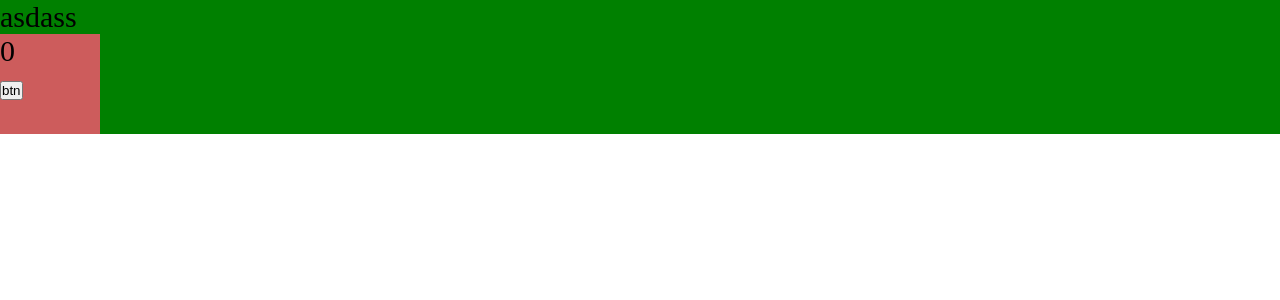
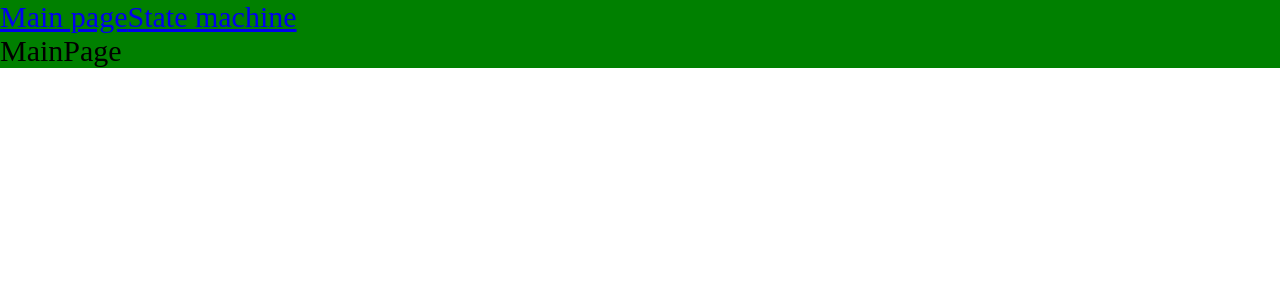
Before and after one commit to densorokin/state-machine-implementation, a React app: page / in a window 1280 px wide. Shown: the top 300 px of the page. Built offline with nearby package versions, Linux system fonts and the light colour scheme.

Commit message:
chore: added router

```diff
--- a/package.json
+++ b/package.json
@@ -15,6 +15,7 @@
     "@types/node": "^20.11.19",
     "@types/react": "^18.2.56",
     "@types/react-dom": "^18.2.19",
+    "@types/react-router-dom": "^5.3.3",
     "@types/webpack": "^5.28.5",
     "@types/webpack-dev-server": "^4.7.2",
     "html-webpack-plugin": "^5.6.0",
@@ -30,6 +31,7 @@
     "css-loader": "^6.10.0",
     "react": "^18.2.0",
     "react-dom": "^18.2.0",
+    "react-router-dom": "^6.22.1",
     "sass": "^1.71.0",
     "sass-loader": "^14.1.0",
     "style-loader": "^3.3.4"
--- a/src/App.tsx
+++ b/src/App.tsx
@@ -1,12 +1,20 @@
-import React from "react";
-import { Counter } from "./components/Counter";
+import { Link, Route, Routes } from "react-router-dom";
+import { EmployeeWizardPageAsync } from "./pages/EmployeeWizardPage/EmployeeWizardPage.async";
+import { MainPageAsync } from "./pages/MainPage/MainPage.async";
+import { Suspense } from "react";
 import "./index.scss";
 
 export const App = () => {
   return (
     <div className="app">
-        asdass
-      <Counter />
+      <Link to="/">Main page</Link>
+      <Link to="/state-machine">State machine</Link>
+      <Suspense fallback="Loading...">
+        <Routes>
+          <Route path="/state-machine" element={<EmployeeWizardPageAsync />} />
+          <Route path="/" element={<MainPageAsync />} />
+        </Routes>
+      </Suspense>
     </div>
   );
 };
--- a/src/index.tsx
+++ b/src/index.tsx
@@ -1,4 +1,10 @@
 import { render } from "react-dom";
 import { App } from "./App";
+import { BrowserRouter } from "react-router-dom";
 
-render(<App />, document.getElementById("root"));
+render(
+  <BrowserRouter>
+    <App />
+  </BrowserRouter>,
+  document.getElementById("root")
+);
--- /dev/null
+++ b/src/pages/EmployeeWizardPage/EmployeeWizardPage.async.tsx
@@ -0,0 +1,5 @@
+import { lazy } from "react";
+
+export const EmployeeWizardPageAsync = lazy(
+  () => import("./EmployeeWizardPage")
+);
--- /dev/null
+++ b/src/pages/EmployeeWizardPage/EmployeeWizardPage.tsx
@@ -0,0 +1,11 @@
+// import cls from "./EmployeeWizard.module.scss";
+
+interface EmployeeWizardPageProps {
+  className?: string;
+}
+
+const EmployeeWizardPage = ({ className }: EmployeeWizardPageProps) => {
+  return <div>state machine</div>;
+};
+
+export default EmployeeWizardPage;
--- /dev/null
+++ b/src/pages/MainPage/MainPage.async.tsx
@@ -0,0 +1,3 @@
+import { lazy } from "react";
+
+export const MainPageAsync = lazy(() => import("./MainPage"));
--- /dev/null
+++ b/src/pages/MainPage/MainPage.tsx
@@ -0,0 +1,12 @@
+// import { classNames } from 'shared/lib/classNames';
+// import cls from './MainPage.module.scss';
+
+interface MainPageProps {
+  className?: string;
+}
+
+const MainPage = ({ className }: MainPageProps) => {
+  return <div>MainPage</div>;
+};
+
+export default MainPage;
--- a/tsconfig.json
+++ b/tsconfig.json
@@ -3,7 +3,7 @@
         // "baseUrl": ".",
         "outDir": "./dist/",
         "noImplicitAny": true,
-        "module": "es6",
+        "module": "ESNext",
         "target": "es5",
         "jsx": "react-jsx",
         "allowJs": true,
```
Also changed, not shown: 1 other file (tests, documents, lock files or other folders).
